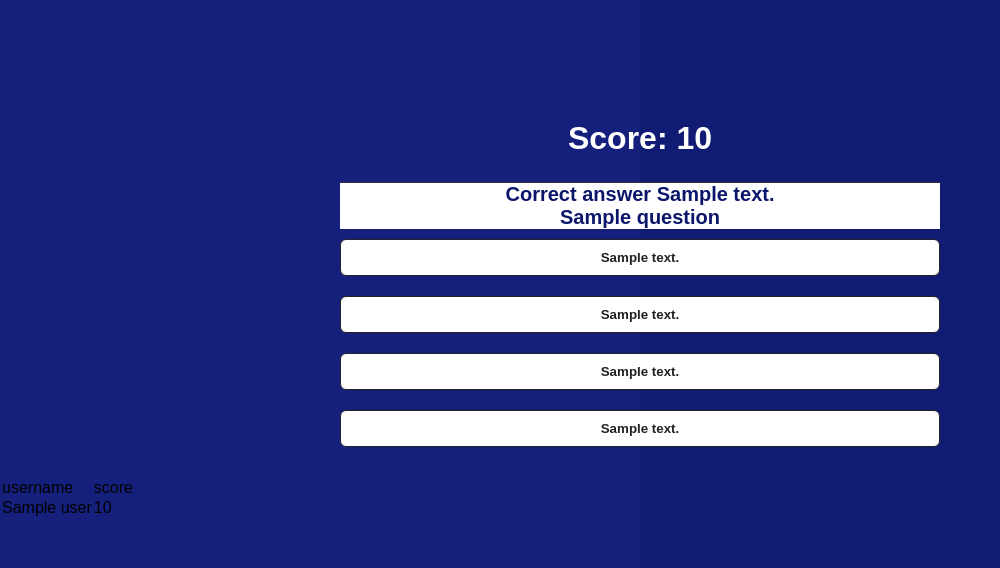
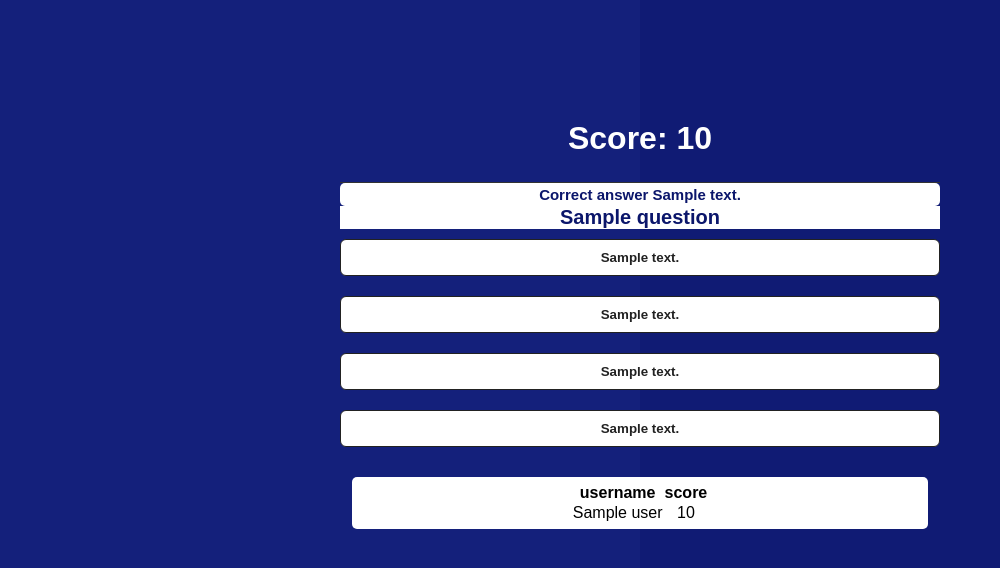
Before and after one commit to Ben2104/QuizzRiff, a Flask app: template templates/quiz.html in a window 1280 px wide. Shown: the top 568 px of the page, without its empty margins (0-1000 px from the left). Run offline with Flask 3, Linux system fonts and the light colour scheme; the template is opened without the code that fills it: most values are stand-ins (such as "Sample title", 1, 10 or a date in 2020).

Commit message:
Update styles.css

```diff
--- a/static/styles.css
+++ b/static/styles.css
@@ -74,9 +74,11 @@ h1 {
 h2 {
     text-align: center;
     background-color: #fff;
-    font-size: 20px;
+    font-size: 15px;
+    padding: 3px;
     color: #0b166b;
     font-weight: 600;
+    border-radius: 5px;
 }
 
 h3 {
@@ -123,3 +125,23 @@ h3 {
     border-radius: 4px;
     cursor: pointer;
 }
+
+.main-username {
+  font-weight: bold;
+}
+
+table {
+  width: 45%;
+  background: white;
+  border-radius: 5px;
+  padding: 5px;
+  display: flex;
+  text-align: center;
+  justify-content: center;
+  margin-left: auto;
+  margin-right: auto;
+}
+
+.main-score {
+  font-weight: bold;
+}
```
